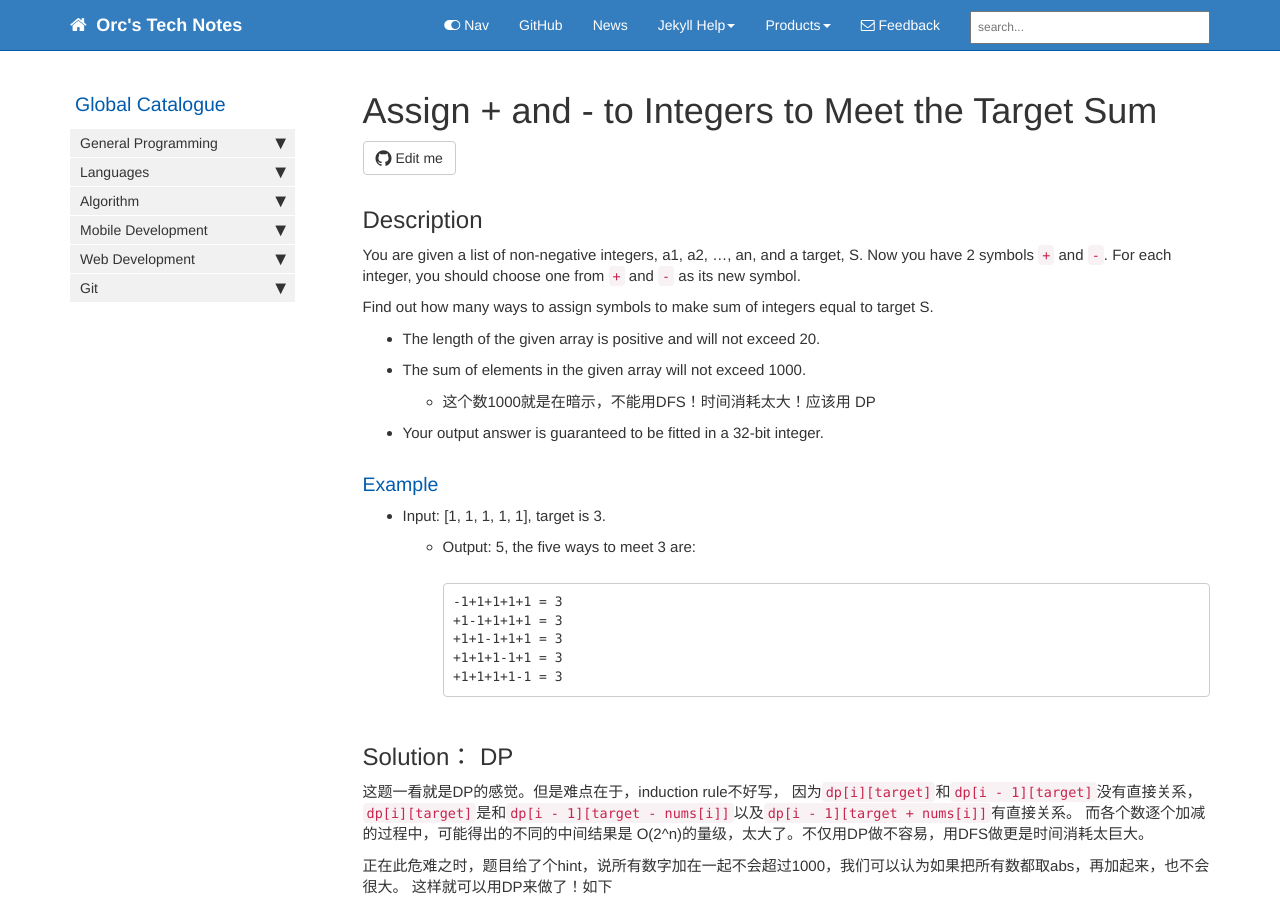
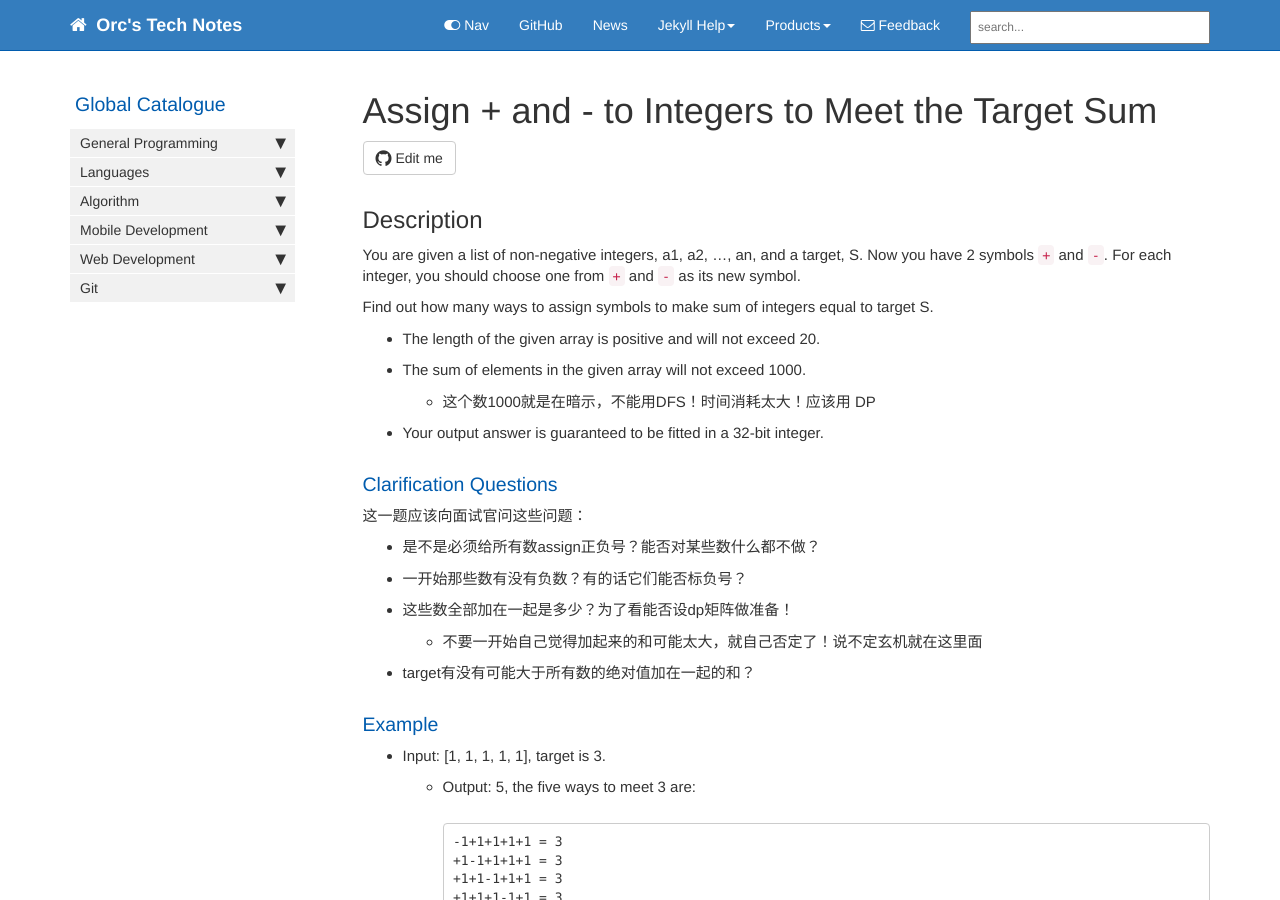
Before and after one commit to HungryOrc/hungryorc.github.io, a Jekyll site: the page built from pages/algorithm/algorithm_assign_plus_and_minus_symbols_to_intergers_to_meet_target_sum.md, in a window 1280 px wide and 900 px high. Built offline with Jekyll 4.4.1, drawn with Linux system fonts in a browser that asks for light colours; nearby versions of some CDN libraries; comment, search, counter and statistics services are not loaded.

Commit message:
Update algorithm_assign_plus_and_minus_symbols_to_intergers_to_meet_target_sum.md

```diff
--- a/pages/algorithm/algorithm_assign_plus_and_minus_symbols_to_intergers_to_meet_target_sum.md
+++ b/pages/algorithm/algorithm_assign_plus_and_minus_symbols_to_intergers_to_meet_target_sum.md
@@ -20,6 +20,13 @@ Find out how many ways to assign symbols to make sum of integers equal to target
   * 这个数1000就是在暗示，不能用DFS！时间消耗太大！应该用 DP
 * Your output answer is guaranteed to be fitted in a 32-bit integer.
 
+### Clarification Questions
+这一题应该向面试官问这些问题：
+* 是不是必须给所有数assign正负号？能否对某些数什么都不做？
+* 一开始那些数有没有负数？有的话它们能否标负号？
+* 这些数全部加在一起是多少？为了看能否设dp矩阵做准备！
+  * 不要一开始自己觉得加起来的和可能太大，就自己否定了！说不定玄机就在这里面
+* target有没有可能大于所有数的绝对值加在一起的和？
 
 ### Example
 * Input: [1, 1, 1, 1, 1], target is 3.
```
